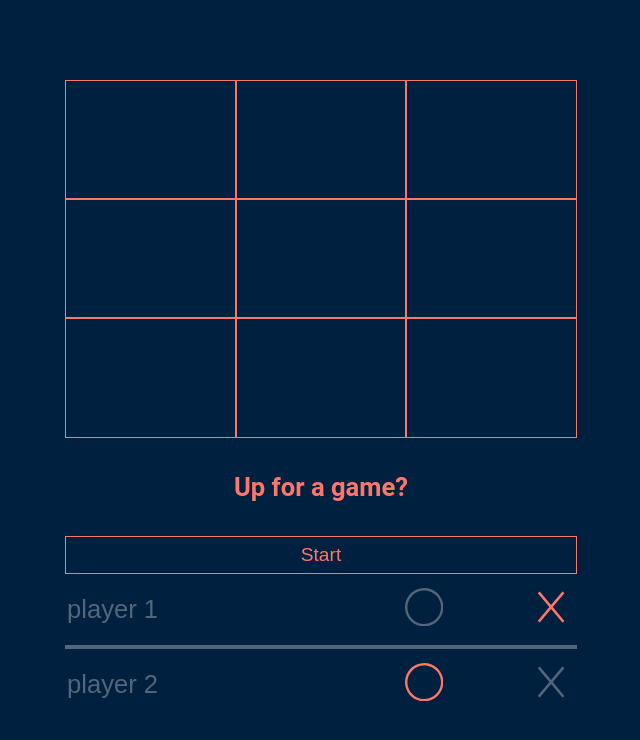
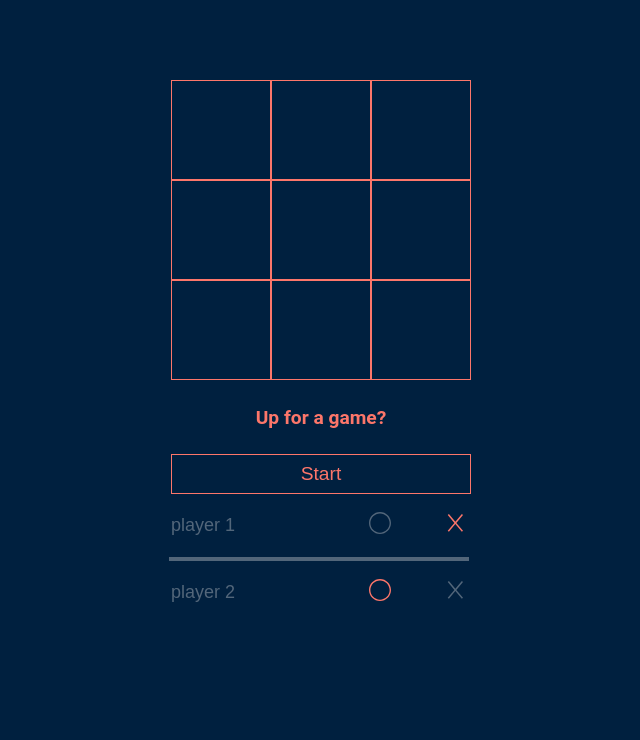
Before and after one commit to CharlesIvia/tic-tac-toe, a plain HTML site: page index.html in a window 1280 px wide. Shown: the whole page, without its empty margins (327-967 px from the left). Drawn offline with Linux system fonts and the light colour scheme.

Commit message:
Improved the pages aesthetics

```diff
--- a/style.css
+++ b/style.css
@@ -118,3 +118,52 @@ button:disabled {
     height: 0.3vmax;
     background: var(--secondary-color);
 }
+
+.grid-lines {
+    z-index: -1;
+    position: relative;
+}
+
+#horizontal {
+    grid-area: 2 / 1 / 3 / 4;
+    border-top: var(--grid-border);
+    border-bottom: var(--grid-border);
+}
+
+#vertical {
+    grid-area: 1 / 2 / 4 / 3;
+    border-left: var(--grid-border);
+    border-right: var(--grid-border);
+}
+
+@media only screen and (min-width: 992px) {
+    #start-game {
+        height: 40px;
+        width: 300px;
+        font-size: larger;
+    }
+
+    #grid-container {
+        height: 300px;
+        width: 300px;
+    }
+
+    .divider {
+        width: 300px;;
+        height: 4px;
+    }
+
+    .player > input {
+        font-size: large;
+    }
+
+    h4 {
+        font-size: larger;
+    }
+
+    svg {
+        height: 22px;
+        width: 22px;
+    }
+
+}
```
